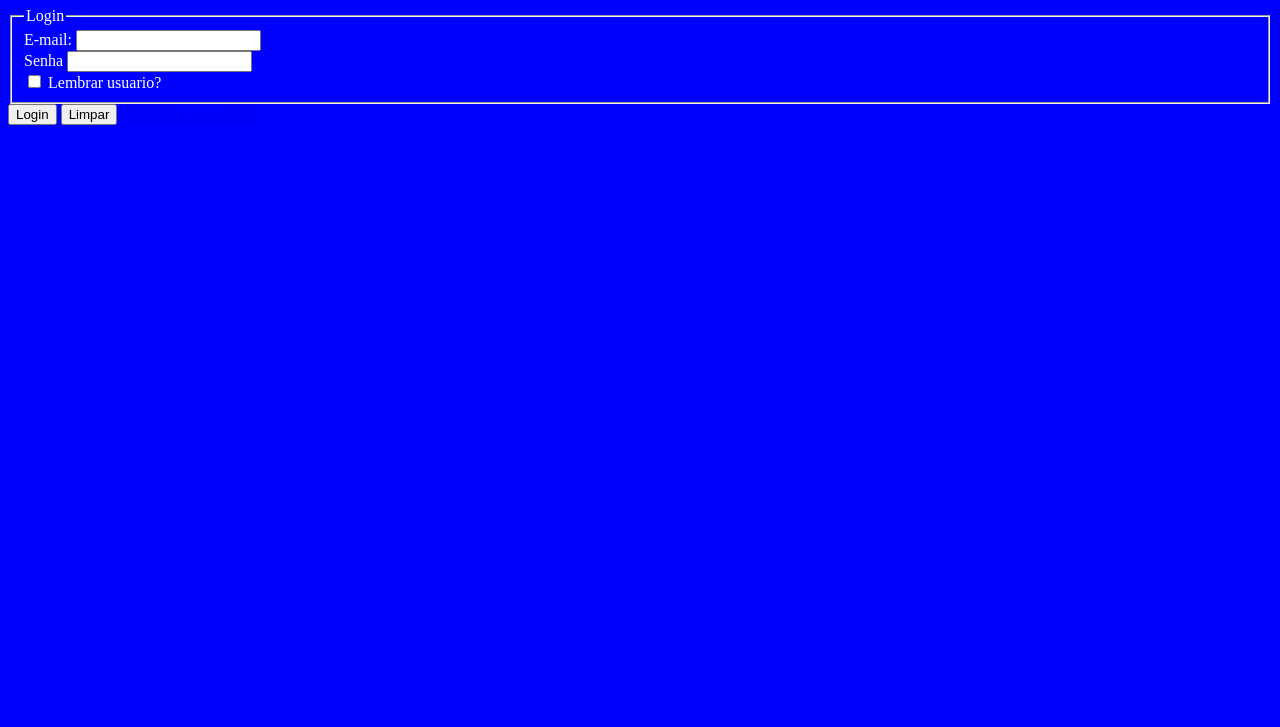
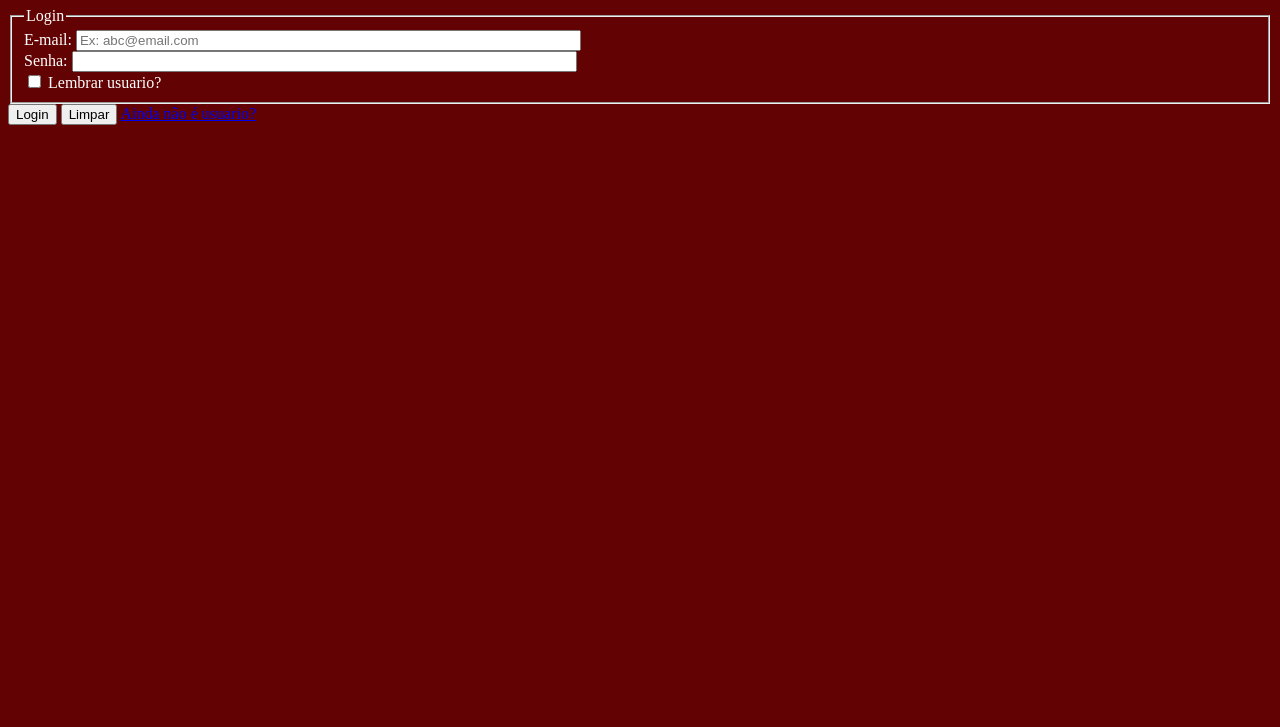
Before and after one commit to ericksavioli/Exemplo-de-Formulario-HTML, a plain HTML site: page index.html in a window 1280 px wide. Shown: the part 73-800 px from the top of the page. Drawn offline with Linux system fonts and the light colour scheme; a web font is replaced by a local one.

Commit message:
Terceiro commit

```diff
--- a/css/estilo.css
+++ b/css/estilo.css
@@ -1,6 +1,6 @@
 @import url('https://fonts.googleapis.com/css2?family=Alumni+Sans+Pinstripe&display=swap');
 body{
     font-family: "Alumni Sans Pinstripe";
-    background-color: #00ff;
-    color: #FFF;
+    background-color: #630202;
+    color: #fff;
 }
--- a/index.html
+++ b/index.html
@@ -13,9 +13,10 @@
       <fieldset>
             <Legend>Login</Legend>
             <label>E-mail:</label>
-            <input type="email" id ="email" name="email" required  maxLength="100" tittle="informe um e-mail"/><br>
-            <label>Senha </label>
-            <input type="password" id="Senha" name="senha" required/><br>
+            <input type="email" id ="email" name="email" required  maxLength="100" tittle="informe um e-mail"
+            size="60" placeholder="Ex: abc@email.com" required/><br>
+            <label>Senha:</label>
+            <input type="password" id="Senha" name="senha"  size="60" required/><br>
             <input type="checkbox" id="Lembrar" name="lembrar">
                 Lembrar usuario?
     </fieldset>
```
